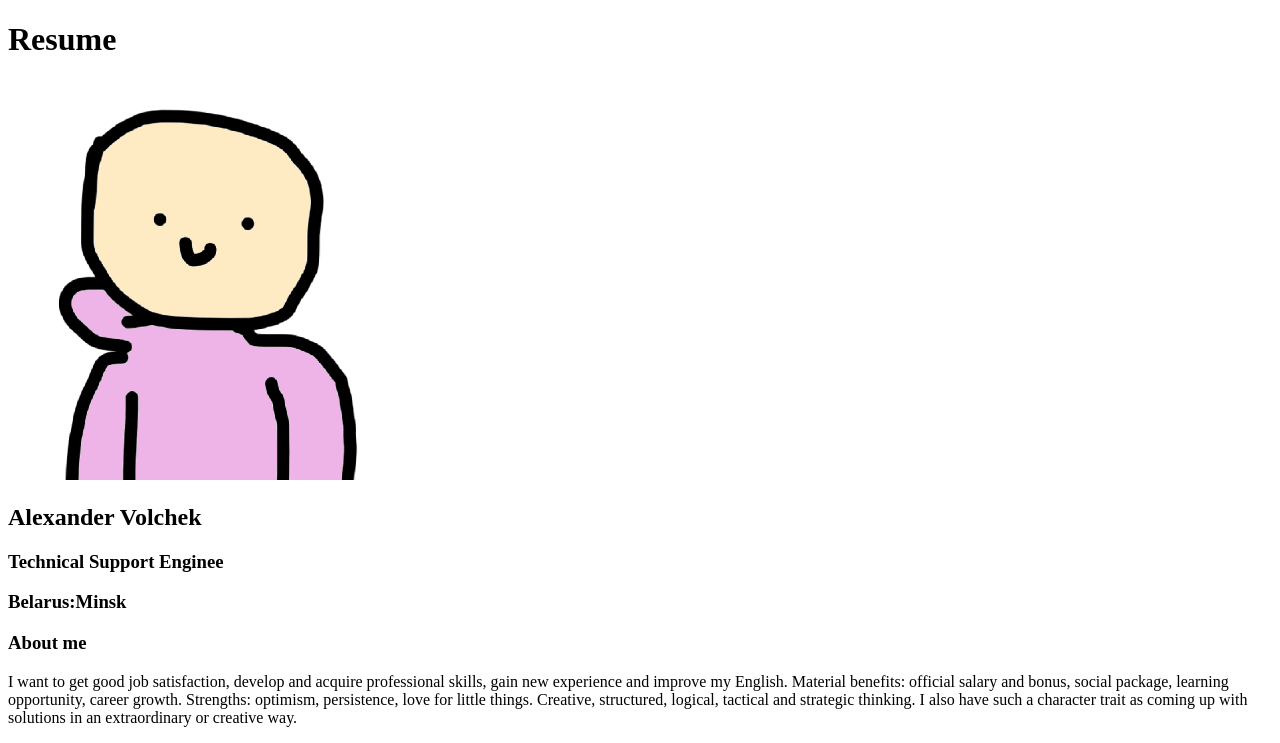
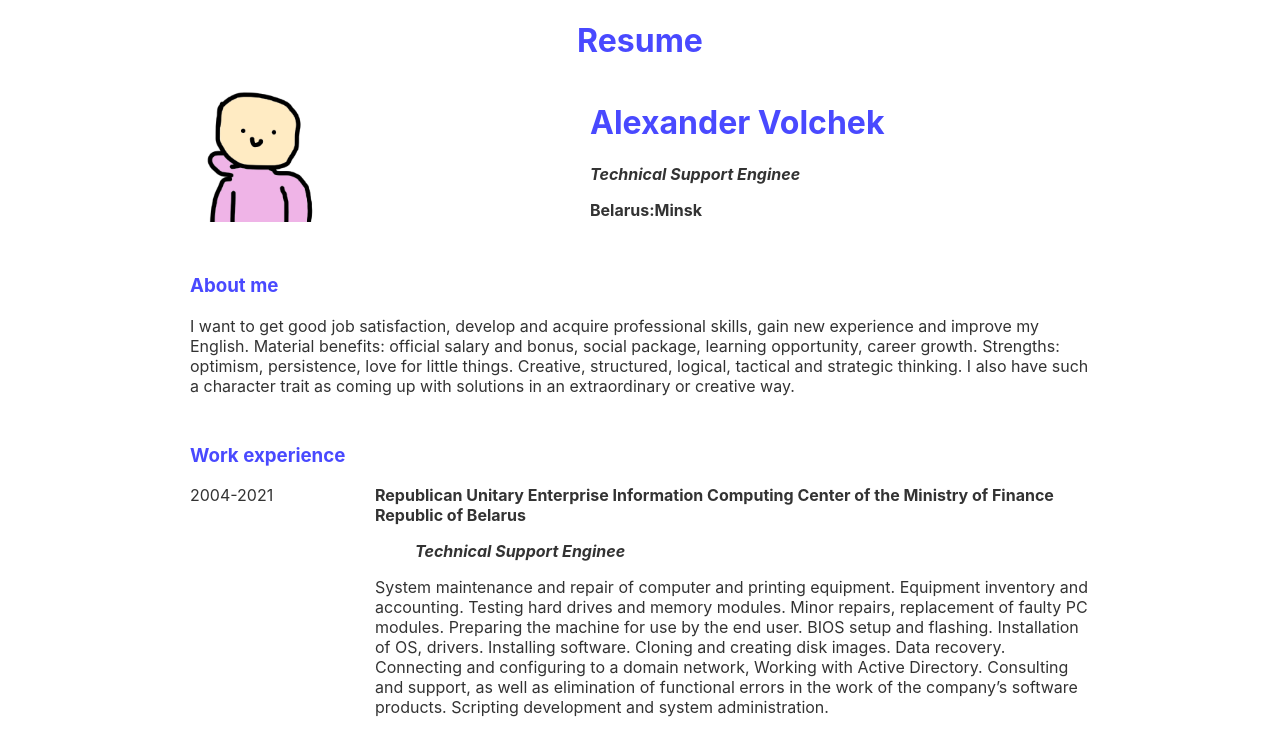
Before and after one commit to sc2ava/rsschool-cv, a plain HTML site: page index.html in a window 1280 px wide. Shown: the top 743 px of the page. Drawn offline with Linux system fonts and the light colour scheme.

Commit message:
feat: add css file

```diff
--- /dev/null
+++ b/css/style.scss
@@ -0,0 +1,110 @@
+$primary-color: #4949ff;
+$secondary-color: #333333;
+
+html {
+    font-family: -apple-system, BlinkMacSystemFont, "Segoe UI", Roboto, Oxygen,
+    Ubuntu, Cantarell, "Open Sans", "Helvetica Neue", sans-serif;
+}
+
+* {
+  color: $secondary-color;
+}
+
+h1 {
+  color: $primary-color;
+}
+h2 {
+  color: $secondary-color;
+  font-size: 1em;
+  margin-top: 0;
+  margin-bottom: 1em;
+}
+h3 {
+  color: $primary-color;
+}
+
+a {
+  color: $primary-color;
+}
+
+section {
+  margin-bottom: 3em;
+}
+
+.cv {
+  max-width: 900px;
+  margin: 0 auto;
+}
+
+.images_cv{
+  width: 35%;
+  }
+
+.header{
+  text-align: center;
+}
+
+
+
+.contacts {
+  margin-bottom: 2em;
+}
+
+.contact {
+  display: flex;
+
+  &__type {
+    min-width: 90px;
+  }
+}
+
+.main {
+  display: flex;
+  margin-bottom: 2em;
+
+  &__image {
+    min-width: 185px;
+    margin-bottom: 1em;
+  }
+  &__names {
+    font-weight: italic ;
+  }
+  &__detail {
+    font-style: italic;
+    font-weight: bold;
+  }
+  &__from {
+    font-weight: bold;
+  }
+}
+
+.experience {
+  display: flex;
+  margin-bottom: 2em;
+
+  &__date {
+    min-width: 185px;
+    margin-bottom: 1em;
+  }
+  &__company {
+    font-weight: bold;
+  }
+  &__name {
+    font-style: italic;
+    font-weight: bold;
+  }
+  &__other {
+    font-weight: bold;
+  }
+}
+
+pre {
+white-space: pre-wrap;
+}
+
+
+@media (max-width: 575px) {
+  .experience {
+    display: block;
+  }
+}
--- a/index.html
+++ b/index.html
@@ -5,27 +5,39 @@
   <meta http-equiv="X-UA-Compatible" content="IE=edge">
   <meta name="viewport" content="width=device-width, initial-scale=1.0">
   <title>CV Alex V</title>
-  <link rel="stylesheet" href="css/main.css">
+  <link rel="stylesheet" href="css/style.css">
 </head>
 <body>
   <div class="cv">
-    <header>
+    <header class="header">
     <h1>Resume</h1>
     </header>
     <main>
-    <section>
-      <img class="images_cv" src="img/my_pic.png" alt="My Pictures">
-      <h2>Alexander Volchek</h2>
-      <h3>Technical Support Enginee</h3>
-      <h3>Belarus:Minsk</h3>
+      <div>
+
+        <div class="main">
+          <div class="main__image"><img class="images_cv" src="img/my_pic.png" alt="My Pictures"></div>
+            <div class="main__info">
+            <div class="main__names"><h1>Alexander Volchek</h1></div>
+            <div class="main__detail">
+              <h2>Technical Support Enginee</h2>
+            </div>
+            <div class="main__from">
+              <h2>Belarus:Minsk</h2>
+            </div>
+          </div>
+        </div>
+        </div>
+      </section>
 
 
-      <div class="description">
-        <h3>About me</h3>
+
+    <section>
+      <h3>About me</h3>
 I want to get good job satisfaction, develop and acquire professional skills, gain new experience and improve my English.
 Material benefits: official salary and bonus, social package, learning opportunity, career growth.
 Strengths: optimism, persistence, love for little things. Creative, structured, logical, tactical and strategic thinking. I also have such a character trait as coming up with solutions in an extraordinary or creative way.
-      </div>
+
     </section>
 
     <section>
@@ -137,7 +149,7 @@ Strengths: optimism, persistence, love for little things. Creative, structured,
     </section>
     </div>
   </main>
-  <footer>
+  <footer class="cv">
 <h3>Contacts</h3>
 
 <div class="contacts">
```
Also changed, not shown: css/style.css (added), 1 other file.
